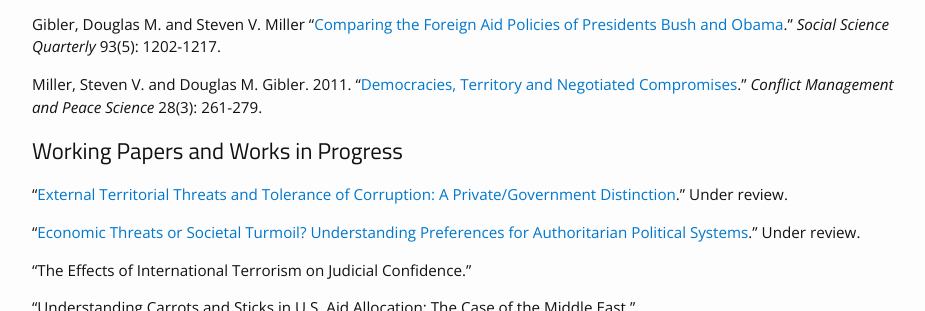
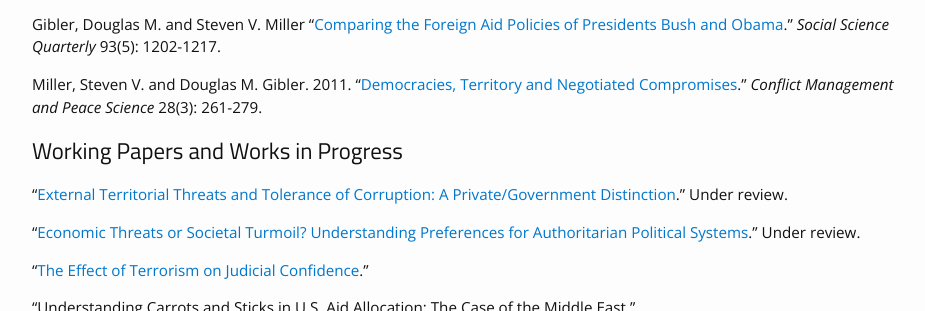
Before and after one commit to svmiller/svmiller.github.io, a Jekyll site: the page built from research.md, in a window 1280 px wide and 900 px high, scrolled down 638 px, cut to the strip 0-311 px from the top of the window. Shown: the whole strip, without its empty margins (163-1088 px from the left). Built offline with Jekyll 4.4.1, drawn with Linux system fonts in a browser that asks for light colours; some web fonts are replaced.

Commit message:
add page for terrorism-judiciary working paper

```diff
--- a/research.md
+++ b/research.md
@@ -30,7 +30,7 @@ Miller, Steven V. and Douglas M. Gibler. 2011. "[Democracies, Territory and Nego
 
 "[Economic Threats or Societal Turmoil? Understanding Preferences for Authoritarian Political Systems](/research/economic-threats-or-societal-turmoil-understanding-preferences-for-authoritarian-political-systems/)." Under review.
 
-"The Effects of International Terrorism on Judicial Confidence."
+"[The Effect of Terrorism on Judicial Confidence](http://svmiller.com/research/terrorism-judicial-confidence/)."
 
 "Understanding Carrots and Sticks in U.S. Aid Allocation: The Case of the Middle East."
 
```
